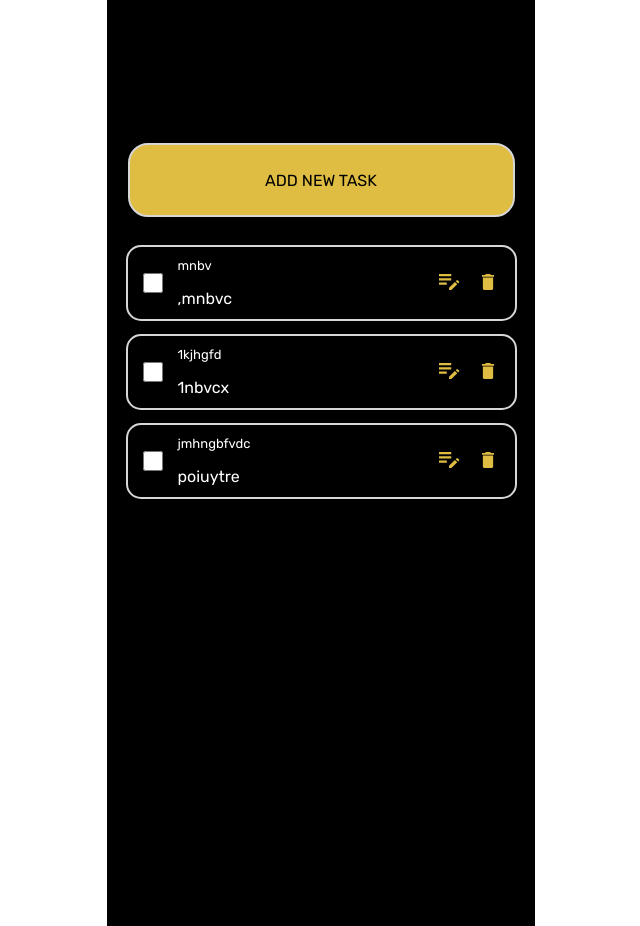
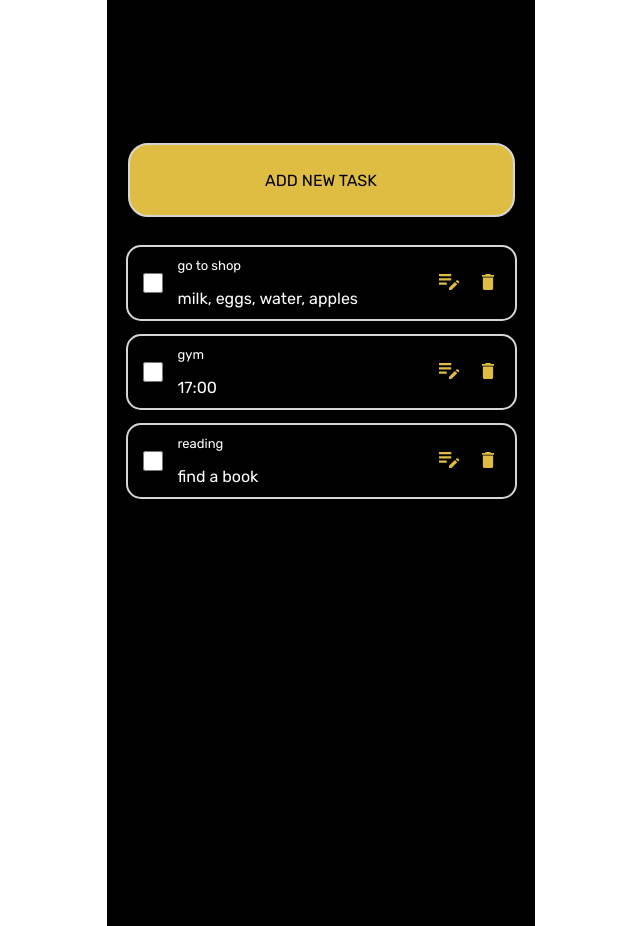
Before and after one commit to makarichevalm/course-project-operating-systems, a React (Vite) app: page / in a window 1280 px wide. Shown: the whole page, without its empty margins (319-959 px from the left). Built offline with nearby package versions, Linux system fonts and the light colour scheme.

Commit message:
change id and delete function

```diff
--- a/package.json
+++ b/package.json
@@ -25,7 +25,8 @@
     "react-dom": "^18.2.0",
     "react-redux": "^8.0.5",
     "react-refresh": "^0.14.0",
-    "react-router-dom": "^6.4.3"
+    "react-router-dom": "^6.4.3",
+    "uuid": "^9.0.0"
   },
   "devDependencies": {
     "@babel/preset-env": "^7.20.2",
@@ -37,6 +38,7 @@
     "@types/node": "^18.11.9",
     "@types/react": "^18.0.24",
     "@types/react-dom": "^18.0.8",
+    "@types/uuid": "^9.0.2",
     "@typescript-eslint/eslint-plugin": "^5.54.1",
     "@vitejs/plugin-react": "^2.2.0",
     "eslint": "^8.36.0",
--- a/src/components/Task/Task.jsx
+++ b/src/components/Task/Task.jsx
@@ -6,7 +6,7 @@ import { useState } from 'react';
 import changeImg from '../../img/Change_img.svg';
 import deleteImg from '../../img/Delete_img.svg';
 
-function Task({ name, desc }) {
+function Task({ id, name, desc, clickDelete }) {
     const [checked, setChecked] = useState(false);
     const [isOpenChange, setIsOpenChange] = useState(false);
     const clickChange = () => {
@@ -15,7 +15,6 @@ function Task({ name, desc }) {
     const changeTask = () => {
         setIsOpenChange(true);
     };
-    function deleteTask() {}
     const isCheckItem = checked ? { textDecoration: 'line-through' } : {};
     return (
         <div>
@@ -36,10 +35,10 @@ function Task({ name, desc }) {
                 </div>
 
                 <button className="change_but" onClick={changeTask}>
-                    <img src={changeImg} alt="" />
+                    <img src={changeImg} alt="change" />
                 </button>
-                <button className="delete_but" onClick={deleteTask()}>
-                    <img src={deleteImg} alt="" />
+                <button className="delete_but" onClick={() => clickDelete(id)}>
+                    <img src={deleteImg} alt="delete" />
                 </button>
             </div>
             {isOpenChange && <FormChange handleClick={clickChange} />}
--- a/src/pages/MainPage/MainPage.jsx
+++ b/src/pages/MainPage/MainPage.jsx
@@ -4,12 +4,16 @@ import Button from '@components/Button/Button';
 import FormAdd from '@components/FormAdd/FormAdd';
 import Task from '@components/Task/Task';
 import { useState } from 'react';
+import { v4 as uuid } from 'uuid';
 
-let ind = 3;
 const dataTasks = [
-    { id: 0, name: 'mnbv', description: ',mnbvc' },
-    { id: 1, name: '1kjhgfd', description: '1nbvcx' },
-    { id: 2, name: 'jmhngbfvdc', description: 'poiuytre' },
+    {
+        id: uuid(),
+        name: 'go to shop',
+        description: 'milk, eggs, water, apples',
+    },
+    { id: uuid(), name: 'gym', description: '17:00' },
+    { id: uuid(), name: 'reading', description: 'find a book' },
 ];
 function MainPage() {
     const [tasks, setTasks] = useState(dataTasks);
@@ -17,7 +21,7 @@ function MainPage() {
     const [name, setName] = useState('');
     const [desc, setDesc] = useState('');
     const clickAdd = () => {
-        setTasks([...tasks, { id: (ind += 1), name, description: desc }]);
+        setTasks([...tasks, { id: uuid(), name, description: desc }]);
         setIsOpenAdd(false);
     };
     const changeName = (event) => {
@@ -29,6 +33,10 @@ function MainPage() {
     const handleClick = () => {
         setIsOpenAdd(true);
     };
+    const clickDeleteTask = (id) => {
+        setTasks(tasks.filter((item) => item.id !== id));
+    };
+    console.log(tasks);
     return (
         <div className="all">
             <div className="main">
@@ -41,7 +49,13 @@ function MainPage() {
                     />
                 </div>
                 {tasks.map((item) => (
-                    <Task name={item.name} desc={item.description} />
+                    <Task
+                        key={item.id}
+                        id={item.id}
+                        name={item.name}
+                        desc={item.description}
+                        clickDelete={clickDeleteTask}
+                    />
                 ))}
             </div>
             {isOpenAdd && (
```
Also changed, not shown: .eslintrc.json, src/App.module.css (deleted), 1 other file (tests, documents, lock files or other folders).
